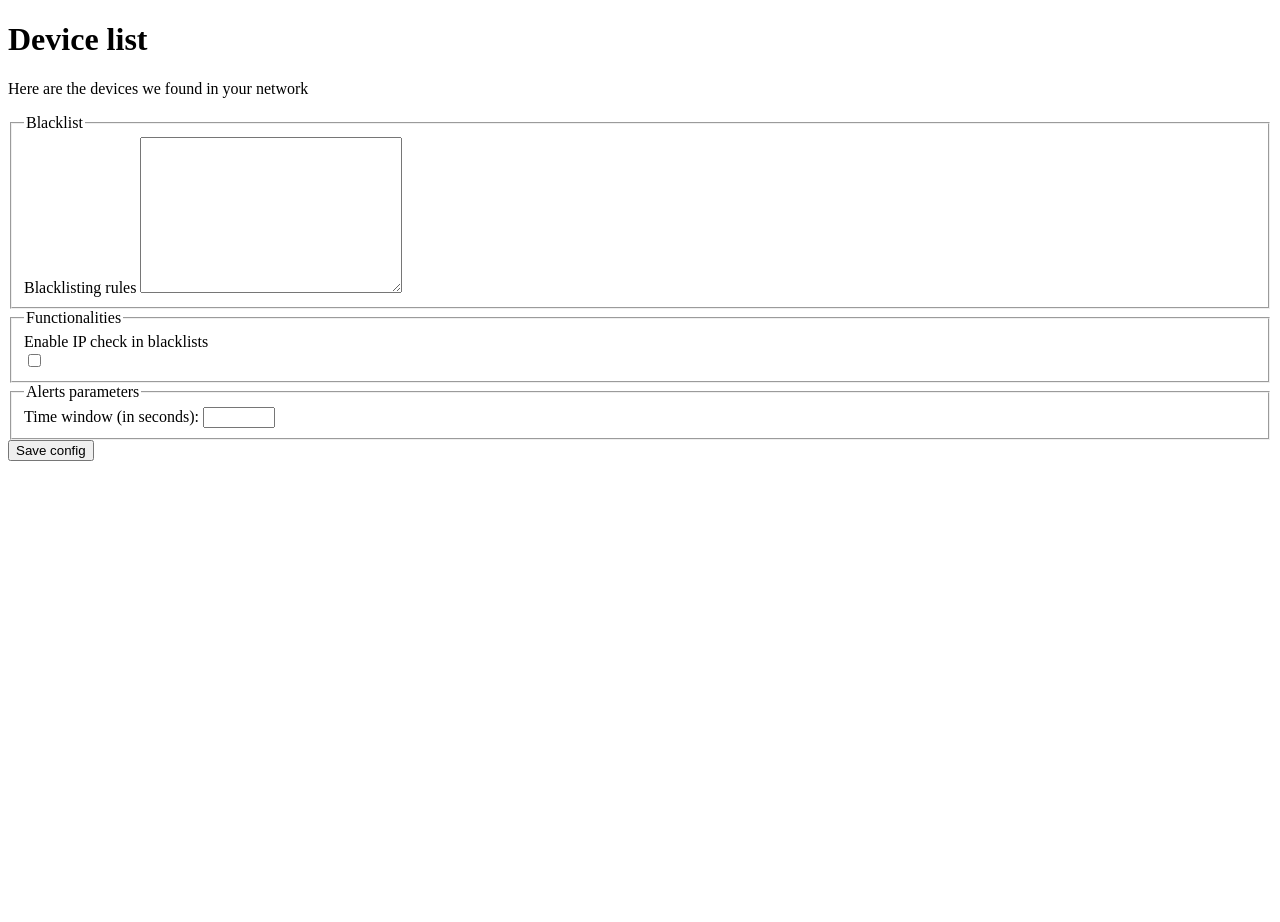
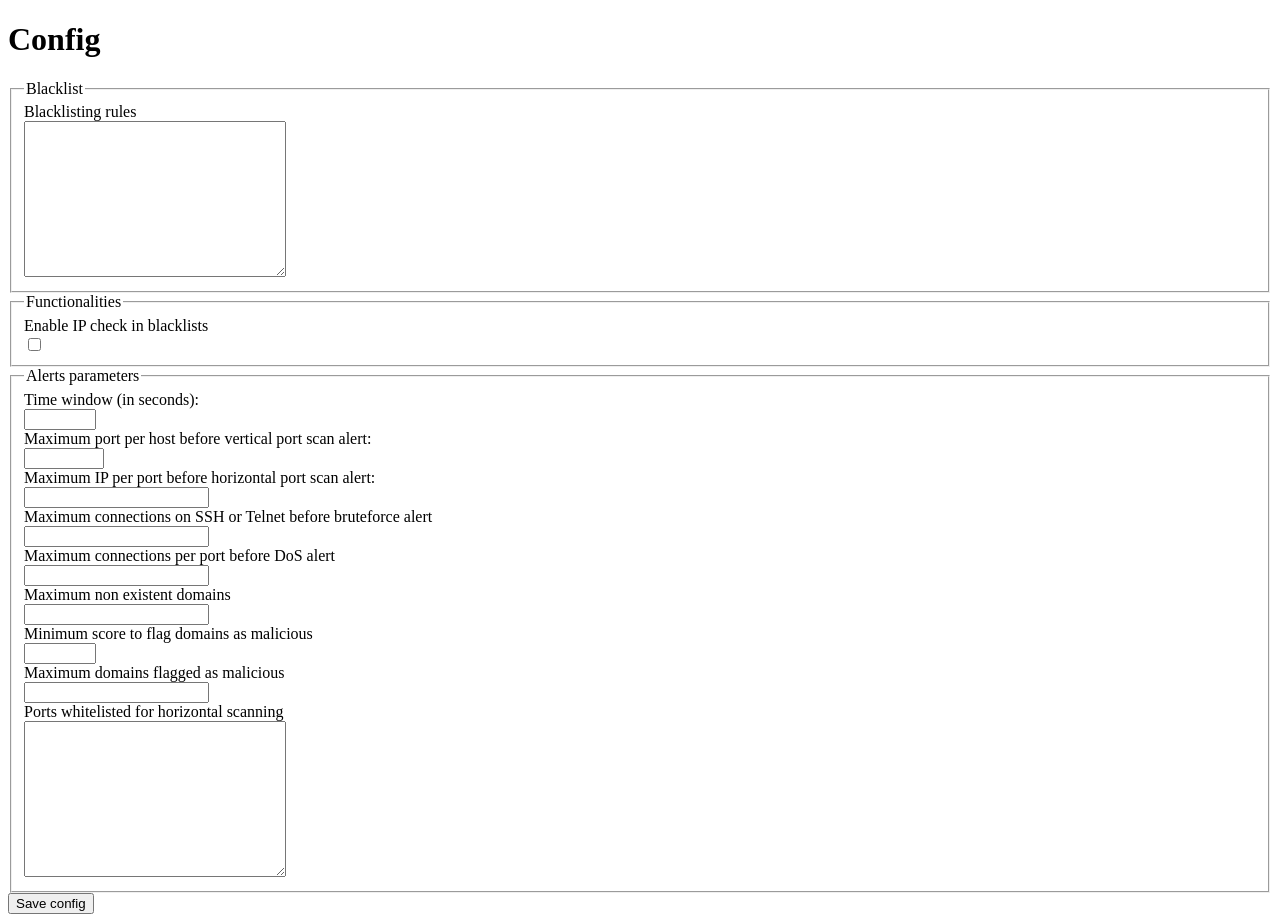
Before and after one commit to AntDest/NURSE, a Flask app: template app/templates/config.html in a window 1280 px wide. Before the commit the page ends 461 px from the top, so only its background shows below. Run offline with Flask 2, Linux system fonts and the light colour scheme; the template is opened without the code that fills it, so the values that code supplies are empty; parts of the project's set-up code (start-up, migrations or seed data) failed here and were passed over.

Commit message:
Dynamic config

```diff
--- a/app/routes.py
+++ b/app/routes.py
@@ -151,7 +151,7 @@ def domains_bytes():
         ip_src = getattr(flow, "IP_src")
         ip_dst = getattr(flow, "IP_dst")
         domain = hs.reverse_pDNS(ip_dst)
-        if domain == "unknown domain":
+        if domain == "unknown_domain":
             domain = ip_dst
         flow_pkt_list = flows[flow]
         sent_bytes, received_bytes = count_total_bytes_in_flow(flow_pkt_list)
@@ -197,10 +197,23 @@ def config_route():
 
 @app.route("/update_config", methods=["POST"])
 def update_config():
+    print(request.form)
     input_blacklist = request.form["blacklist_domains"].split("\n")
     blacklist_domains = [domain.strip() for domain in input_blacklist if validate_domain_string(domain.strip())]
+
     input_enable_ip_blacklist = (request.form.get("enable_ip_blacklist", 'off') == "on")
     input_time_window = int(request.form["time_window"])
+
+    input_ports_whitelist = request.form["whitelist-ports"].split("\n")
+    input_ports_whitelist = [port.strip() for port in input_ports_whitelist]
+
+    input_max_ports_per_host = int(request.form["MAX_PORTS_PER_HOST"])
+    input_max_ip_per_port = int(request.form["MAX_IP_PER_PORT"])
+
+    input_max_connections = int(request.form["MAX_CONNECTIONS_PER_PORT"])
+    input_max_nxdomains = int(request.form["MAX_NXDOMAIN"])
+    input_max_domain_count = int(request.form["MAX_DOMAIN_COUNT"])
+    input_domain_score = int(request.form["DOMAIN_SCORE_THRESHOLD"])
 
     # update the config
     hs = get_host_state()
@@ -208,4 +221,11 @@ def update_config():
         hs.config.set_config("BLACKLIST_DOMAINS", blacklist_domains)
         hs.config.set_config("TIME_WINDOW", input_time_window)
         hs.config.set_config("ENABLE_BLACKLIST_QUERY", input_enable_ip_blacklist)
+        hs.config.set_config("WHITELIST_PORTS", input_ports_whitelist)
+        hs.config.set_config("MAX_PORTS_PER_HOST", input_max_ports_per_host)
+        hs.config.set_config("MAX_IP_PER_PORT", input_max_ip_per_port)
+        hs.config.set_config("MAX_CONNECTIONS_PER_PORT", input_max_connections)
+        hs.config.set_config("MAX_DOMAIN_COUNT", input_max_domain_count)
+        hs.config.set_config("MAX_NXDOMAIN", input_max_nxdomains)
+        hs.config.set_config("DOMAIN_SCORE_THRESHOLD", input_domain_score)
     return redirect("/config", code=302)
--- a/app/templates/config.html
+++ b/app/templates/config.html
@@ -2,9 +2,9 @@
 
 {% block title %}Device list{% endblock %}
 {% block header %}
-<h1>Device list</h1>
+<h1>Config</h1>
 
-<p>Here are the devices we found in your network</p>
+
 
 {% endblock %}
 
@@ -13,7 +13,7 @@
         <fieldset>
         <legend>Blacklist</legend>
             <!-- Blacklist textarea -->
-            <label for="blacklist">Blacklisting rules</label>
+            <label for="blacklist">Blacklisting rules</label><br>
             <textarea name="blacklist_domains" rows="10" cols="30">
             {%- for domain in config["BLACKLIST_DOMAINS"] %}
 {{ domain }}
@@ -30,8 +30,47 @@
 
         <fieldset>
         <legend>Alerts parameters</legend>
-            <label for="time_window">Time window (in seconds):</label>
-            <input type="number" id="time_window" name="time_window" min="1" max="3600" value="{{ config['TIME_WINDOW'] }}">
+            <label for="time_window">Time window (in seconds):</label><br>
+            <input type="number" id="time_window" name="time_window" min="1" max="3600" value="{{ config['TIME_WINDOW'] }}"><br>
+
+            <label for="MAX_PORTS_PER_HOST">Maximum port per host before vertical port scan alert:</label><br>
+            <input type="number" id="MAX_PORTS_PER_HOST" name="MAX_PORTS_PER_HOST" min="1" max="65535" value="{{ config['MAX_PORTS_PER_HOST'] }}">
+            <br>
+
+            <label for="MAX_IP_PER_PORT">Maximum IP per port before horizontal port scan alert:</label><br>
+            <input type="number" id="MAX_IP_PER_PORT" name="MAX_IP_PER_PORT" min="1" value="{{ config['MAX_IP_PER_PORT'] }}">
+            <br>
+
+            <label for="BRUTEFORCE_CONNECTION_THRESHOLD">Maximum connections on SSH or Telnet before bruteforce alert</label><br>
+            <input type="number" id="BRUTEFORCE_CONNECTION_THRESHOLD" name="BRUTEFORCE_CONNECTION_THRESHOLD" min="1" value="{{ config['BRUTEFORCE_CONNECTION_THRESHOLD'] }}">
+            <br>
+
+            <label for="MAX_CONNECTIONS_PER_PORT">Maximum connections per port before DoS alert</label><br>
+            <input type="number" id="MAX_CONNECTIONS_PER_PORT" name="MAX_CONNECTIONS_PER_PORT" min="1" value="{{ config['MAX_CONNECTIONS_PER_PORT'] }}">
+            <br>
+
+            <label for="MAX_NXDOMAIN">Maximum non existent domains</label><br>
+            <input type="number" id="MAX_NXDOMAIN" name="MAX_NXDOMAIN" min="1" value="{{ config['MAX_NXDOMAIN'] }}">
+            <br>
+
+
+            <label for="DOMAIN_SCORE_THRESHOLD">Minimum score to flag domains as malicious</label><br>
+            <input type="number" id="DOMAIN_SCORE_THRESHOLD" name="DOMAIN_SCORE_THRESHOLD" min="1" max="10" step="0.1" value="{{ config['DOMAIN_SCORE_THRESHOLD'] }}">
+            <br>
+
+
+            <label for="MAX_DOMAIN_COUNT">Maximum domains flagged as malicious</label><br>
+            <input type="number" id="MAX_DOMAIN_COUNT" name="MAX_DOMAIN_COUNT" min="1" value="{{ config['MAX_DOMAIN_COUNT'] }}">
+            <br>
+
+            <label for="whitelist-ports">Ports whitelisted for horizontal scanning</label><br>
+            <textarea name="whitelist-ports" rows="10" cols="30">
+            {%- for port in config["WHITELIST_PORTS"] %}
+{{ port }}
+            {%- endfor -%}
+            </textarea>
+            <br>
+
         </fieldset>
     <input type="submit" value="Save config">
     </form>
--- a/src/Config.py
+++ b/src/Config.py
@@ -13,7 +13,7 @@ class Config:
     "TELNET_PORT_LIST": [23],
     # the following entries can be modified by the user in the web server
     "ENABLE_BLACKLIST_QUERY": True,
-    "BLACKLIST_DOMAINS": ["neverssl.com", "grenoble.fr"],
+    "BLACKLIST_DOMAINS": [],
     "WHITELIST_PORTS":  [80,443],
     "TIME_WINDOW":  60,
     "MAX_PORTS_PER_HOST":  30,
```
